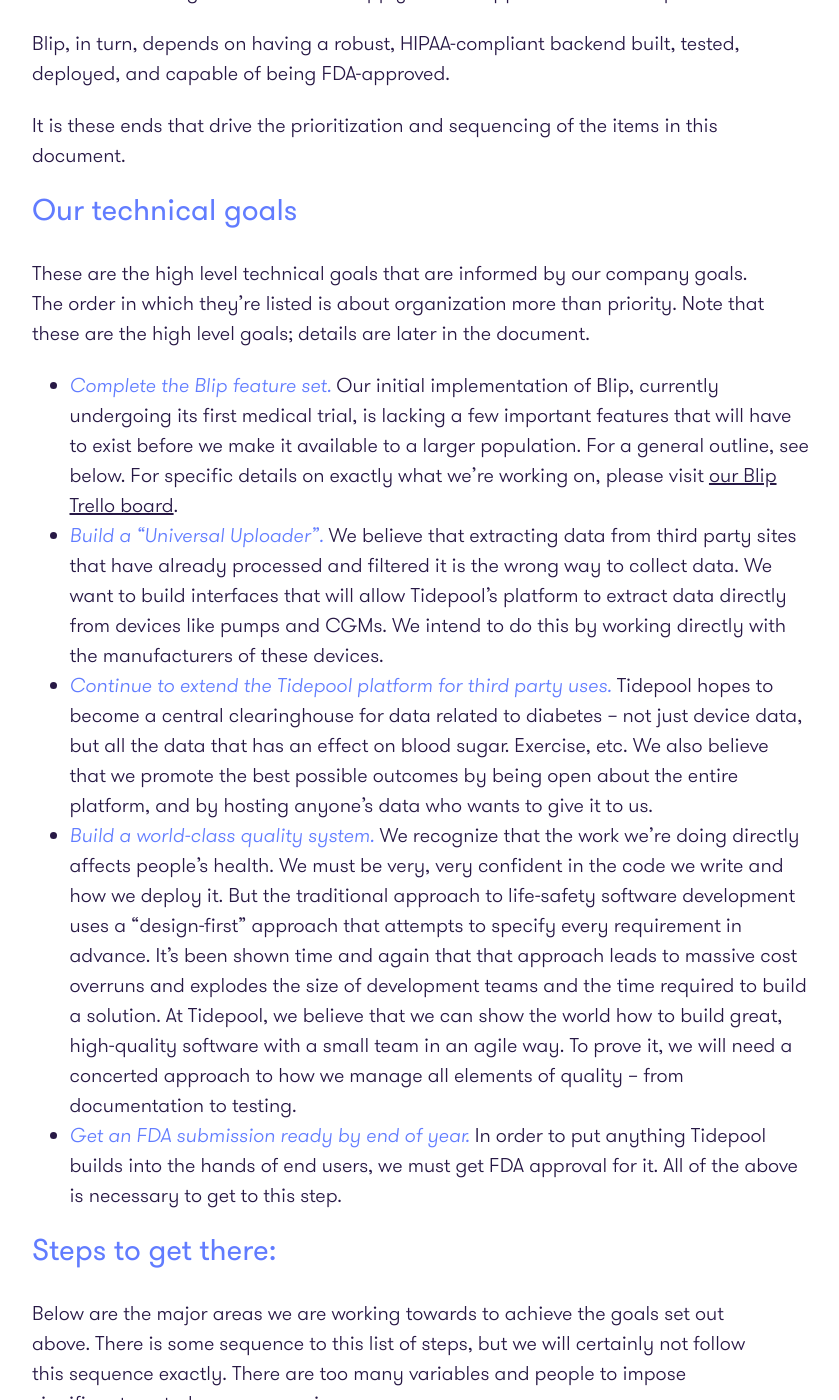
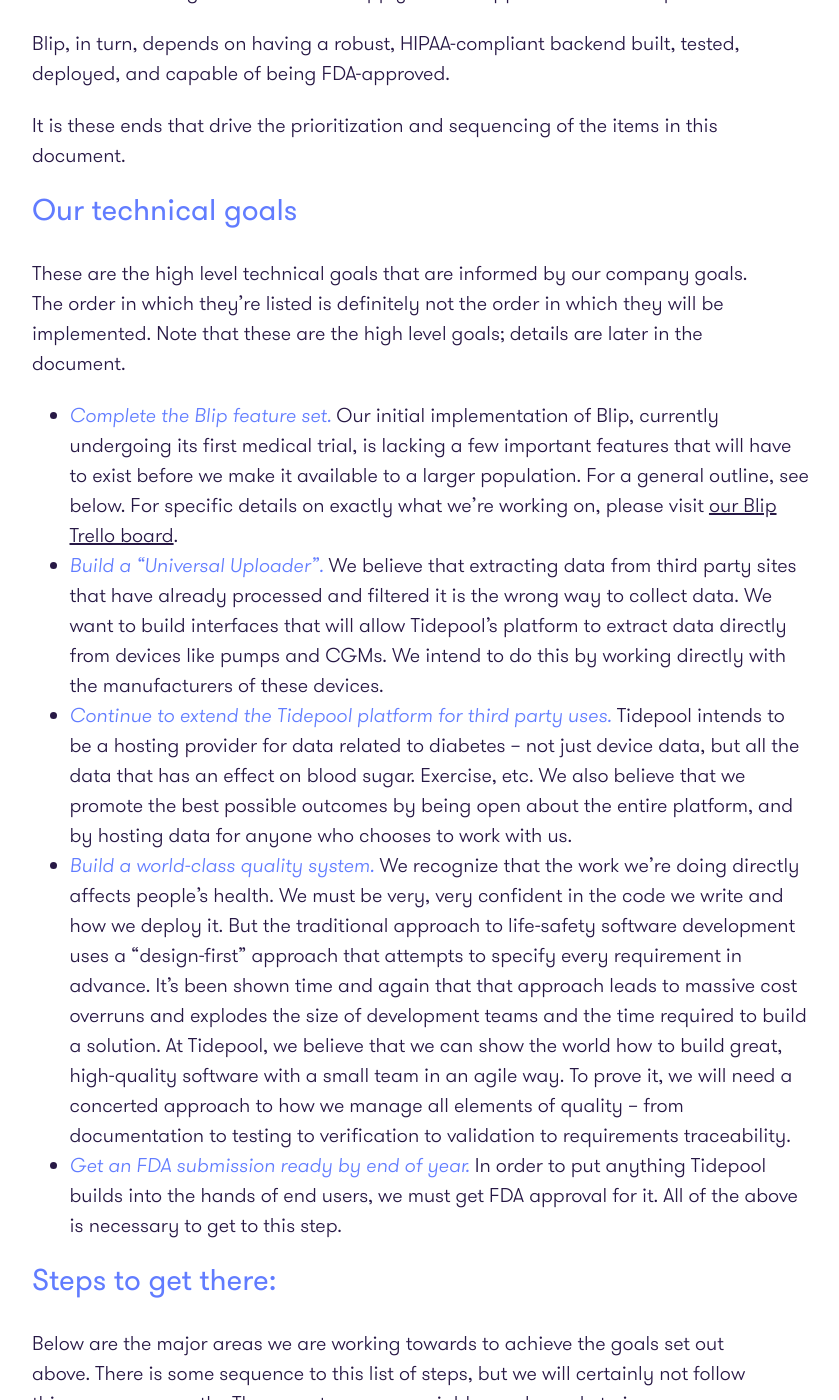
Before and after one commit to tidepool-org/tidepool-org.github.io, a Jekyll site: the page built from PlatformRoadmap.md, in a window 1280 px wide and 1400 px high, scrolled down 618 px. Shown: the whole window, without its empty margins (173-1012 px from the left). Built offline with Jekyll 4.4.1, drawn with Linux system fonts in a browser that asks for light colours; some of the changed text lies outside the part shown.

Commit message:
Edits in response to Howard's feedback.

```diff
--- a/PlatformRoadmap.md
+++ b/PlatformRoadmap.md
@@ -20,12 +20,12 @@ It is these ends that drive the prioritization and sequencing of the items in th
 
 ##Our technical goals
 
-These are the high level technical goals that are informed by our company goals. The order in which they're listed is about organization more than priority. Note that these are the high level goals; details are later in the document.
+These are the high level technical goals that are informed by our company goals. The order in which they're listed is definitely not the order in which they will be implemented. Note that these are the high level goals; details are later in the document.
 
 * *Complete the Blip feature set.*  Our initial implementation of Blip, currently undergoing its first medical trial, is lacking a few important features that will have to exist before we make it available to a larger population. For a general outline, see below. For specific details on exactly what we're working on, please visit [our Blip Trello board](https://trello.com/b/GPadCYvP/blip).
 * *Build a "Universal Uploader".* We believe that extracting data from third party sites that have already processed and filtered it is the wrong way to collect data. We want to build interfaces that will allow Tidepool's platform to extract data directly from devices like pumps and CGMs. We intend to do this by working directly with the manufacturers of these devices.
-* *Continue to extend the Tidepool platform for third party uses.* Tidepool hopes to become a central clearinghouse for data related to diabetes -- not just device data, but all the data that has an effect on blood sugar. Exercise, etc. We also believe that we promote the best possible outcomes by being open about the entire platform, and by hosting anyone's data who wants to give it to us.
-* *Build a world-class quality system.* We recognize that the work we're doing directly affects people's health. We must be very, very confident in the code we write and how we deploy it. But the traditional approach to life-safety software development uses a "design-first" approach that attempts to specify every requirement in advance. It's been shown time and again that that approach leads to massive cost overruns and explodes the size of development teams and the time required to build a solution. At Tidepool, we believe that we can show the world how to build great, high-quality software with a small team in an agile way. To prove it, we will need a concerted approach to how we manage all elements of quality -- from documentation to testing.
+* *Continue to extend the Tidepool platform for third party uses.* Tidepool intends to be a hosting provider for data related to diabetes -- not just device data, but all the data that has an effect on blood sugar. Exercise, etc. We also believe that we promote the best possible outcomes by being open about the entire platform, and by hosting data for anyone who chooses to work with us.
+* *Build a world-class quality system.* We recognize that the work we're doing directly affects people's health. We must be very, very confident in the code we write and how we deploy it. But the traditional approach to life-safety software development uses a "design-first" approach that attempts to specify every requirement in advance. It's been shown time and again that that approach leads to massive cost overruns and explodes the size of development teams and the time required to build a solution. At Tidepool, we believe that we can show the world how to build great, high-quality software with a small team in an agile way. To prove it, we will need a concerted approach to how we manage all elements of quality -- from documentation to testing to verification to validation to requirements traceability.
 * *Get an FDA submission ready by end of year.* In order to put anything Tidepool builds into the hands of end users, we must get FDA approval for it. All of the above is necessary to get to this step.
 
 ##Steps to get there:
@@ -40,7 +40,7 @@ Descriptions here will usually be terse -- fuller explanations of what they mean
 
 ####For our own needs:
 
-These are features that we need to support Blip in the next few months.
+These are API features that we need in order to support Blip in the next few months.
 
   * Allow creation of multiple data sets per account, and transfer of ownership between accounts so that we can support test data, alternate data sets, and transfer of data from one owner to another (for example, when a child grows up).
   * Send emails so we can do signup confirmation, lost password transactions, and simple notifications.
@@ -50,7 +50,7 @@ These are features that we need to support Blip in the next few months.
     * User confirmation
 
   * Develop an "undergoing maintenance" page that we can quickly failover to if there are technical problems.
-  * Develop framework that allows partial deploys and A/B testing. Our current implementation of hakken and styx allow for a fair amount of flexibility here, but addition of a few capabilities would give us more control.
+  * Develop a framework that allows partial deploys and A/B testing. Our current implementation of hakken and styx allow for a fair amount of flexibility here, but addition of a few capabilities would give us more control.
 
 ####To support third parties:
 
@@ -137,7 +137,7 @@ As discussed above, we need to be very serious about testing and measurement of
 ###Additional support for third parties like OSS devs and NightScout users
 
   * Extract commonalities for standard API modules. Where do we repeat ourselves and how can we do less of it?
-  * Decide on platform support and automation strategy (something other than shell scripts?)
+  * Decide on development platform support (how much do we support Windows, for example?) and automation strategy (something other than shell scripts?)
 
 ###EHR Integration
 
```
Also changed, not shown: other parts of PlatformRoadmap.md (+3 -3 lines).
